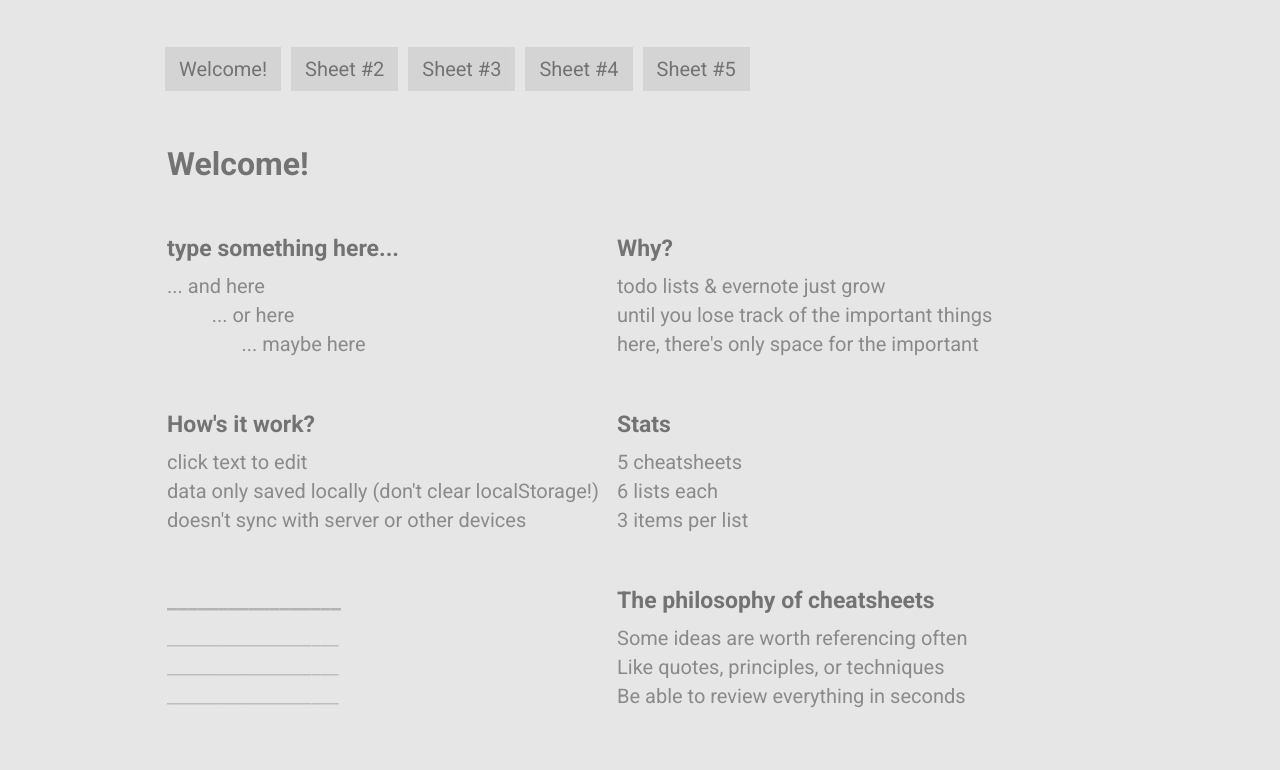
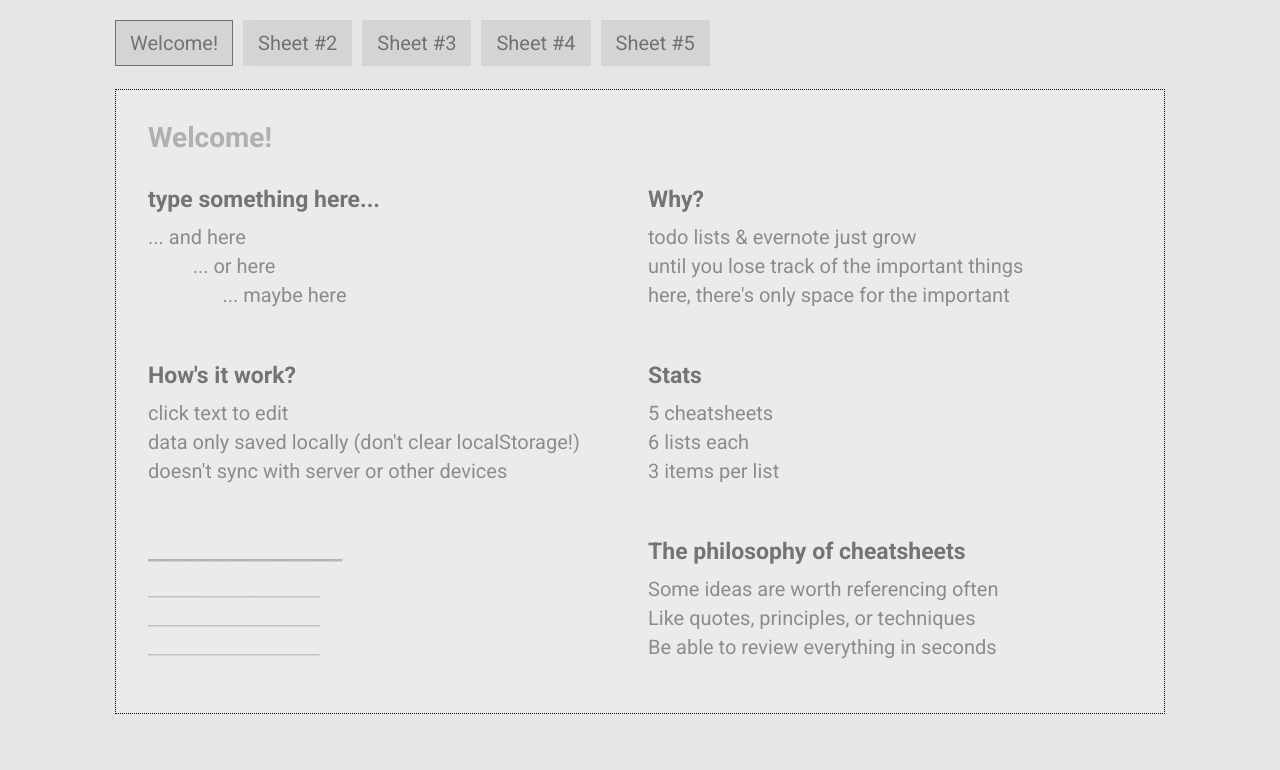
Before and after one commit to dela3499/cheatsheeter, a plain HTML site: page index.html in a window 1280 px wide. Shown: the part 146-916 px from the top of the page. After the commit the page ends 868 px from the top, so only its background shows below. Drawn offline with Linux system fonts and the light colour scheme.

Commit message:
Polished styles

```diff
--- a/app.css
+++ b/app.css
@@ -4,12 +4,12 @@ body {
 }
 
 #header {
-	border-left: 10px solid grey;
-	padding-left: 10px;
+	/*border-left: 10px solid grey;*/
+	/*padding-left: 10px;*/
 }
 
 #container {
-	max-width: 950px;
+	max-width: 1050px;
 	margin: 0 auto;
 	margin-top: 70px;
 }
@@ -44,12 +44,11 @@ body {
 #header .item.small {
 	font-size: 16px;
 	opacity: 0.3;
-	/*margin-top: 10px;*/
 }
 
 .tabs {
-	margin-top: 50px;
-	margin-bottom: 50px;
+	padding: 20px;
+	padding-left: 0px;
 }
 
 .tab {
@@ -58,13 +57,26 @@ body {
 	background: rgba(0,0,0,0.15);
 	padding: 10px 14px;
 	margin-right: 10px;
-
 	font-family: Roboto;
 	opacity: 0.5;
 	font-size: 20px;
 	margin-bottom: 3px;
+	box-sizing: border-box;
+	border: 1px solid rgba(0,0,0,0);
 }
 
+.active.tab {
+	/*background: rgba(0,0,0,0.35);*/
+	border: 1px solid black;
+}
+
+
+.sheet {
+	padding: 30px;
+	background: rgba(255,255,255,0.2);
+	/*border: 1px solid rgba(0,0,0,0.1);*/
+	border: 1px dotted black;
+}
 
 .sheet, .tabs {
 	display: block;
@@ -75,9 +87,10 @@ body {
 	font-family: Roboto;
 	font-weight: 600;
 	opacity: 0.5;
-	font-size: 32px;
-	margin-bottom: 50px
-
+	font-size: 28px;
+	margin-bottom:30px;
+	color: rgba(0,0,0,0.5);
+	box-sizing: border-box;
 }
 
 .column {
@@ -85,13 +98,17 @@ body {
 	float: left;
 }
 
-.column:nth-of-type(1) {
+.column1 {
 	margin-right: 50px;
 }
 
 .list {
 	box-sizing: border-box;
 	margin-bottom: 50px;
+}
+
+.list:last-of-type {
+	margin-bottom: 20px;
 }
 
 #lists {
@@ -127,6 +144,8 @@ body {
 @media (max-width: 1050px) {
     #container {
     	margin-left: 50px;
+    	margin-right: 50px;
+    	margin-bottom: 50px;
     }
 
     .column {
--- a/index.html
+++ b/index.html
@@ -150,14 +150,14 @@
 	function viewListTitle(sheetIndex, listIndex, text) {
 		var update = function (input) { updateListTitle(sheetIndex, listIndex,input.target.value) }
 		return m('div', {class: "title"},
-				m('input', {value: text, oninput: update, placeholder: "_________________"})
+				m('input', {value: text, oninput: update, placeholder: "___________________"})
 			)
 	}
 
 	function viewSheetTitle(sheetIndex, text) {
 		var update = function (input) { updateSheetTitle(sheetIndex, input.target.value) }
 		return m('div', {class: "sheet-title"},
-				m('input', {value: text, oninput: update, placeholder: "_________________"})
+				m('input', {value: text, oninput: update, placeholder: "sheet title here"})
 			)
 	}
 
@@ -196,15 +196,25 @@
 		// kind of hacky to use map3 here and pass sheetIndex as list
 		return m("div", {class: "sheet"}, [
 				viewSheetTitle(sheetIndex, sheet['title']),
-				m('div', {class: "column"}, map3(viewList, [sheetIndex, sheetIndex, sheetIndex], [0,1,2], sheet['lists'].slice(0,3))),
-				m('div', {class: "column"}, map3(viewList, [sheetIndex, sheetIndex, sheetIndex], [3,4,5], sheet['lists'].slice(3,6)))
+				m('div', {class: "column column1"}, map3(viewList, [sheetIndex, sheetIndex, sheetIndex], [0,1,2], sheet['lists'].slice(0,3))),
+				m('div', {class: "column column2"}, map3(viewList, [sheetIndex, sheetIndex, sheetIndex], [3,4,5], sheet['lists'].slice(3,6)))
 				]
 			)
 	}
 
 	function viewTab(sheetIndex, text) {
+
+		if (text == "") {
+			text = "_"
+		}
+
+		var model = JSON.parse(localStorage.getItem('cheatsheeter'))
+		var classes = "tab"
+		if(model['currentSheetIndex'] == sheetIndex) {
+			classes = classes + " active"
+		}
 		var update = function () { setActiveSheet(sheetIndex) }
-		return m('div', {class: "tab", onclick: update}, text)
+		return m('div', {class: classes, onclick: update}, text)
 	}
 
 	function viewTabs(titles) {
```
